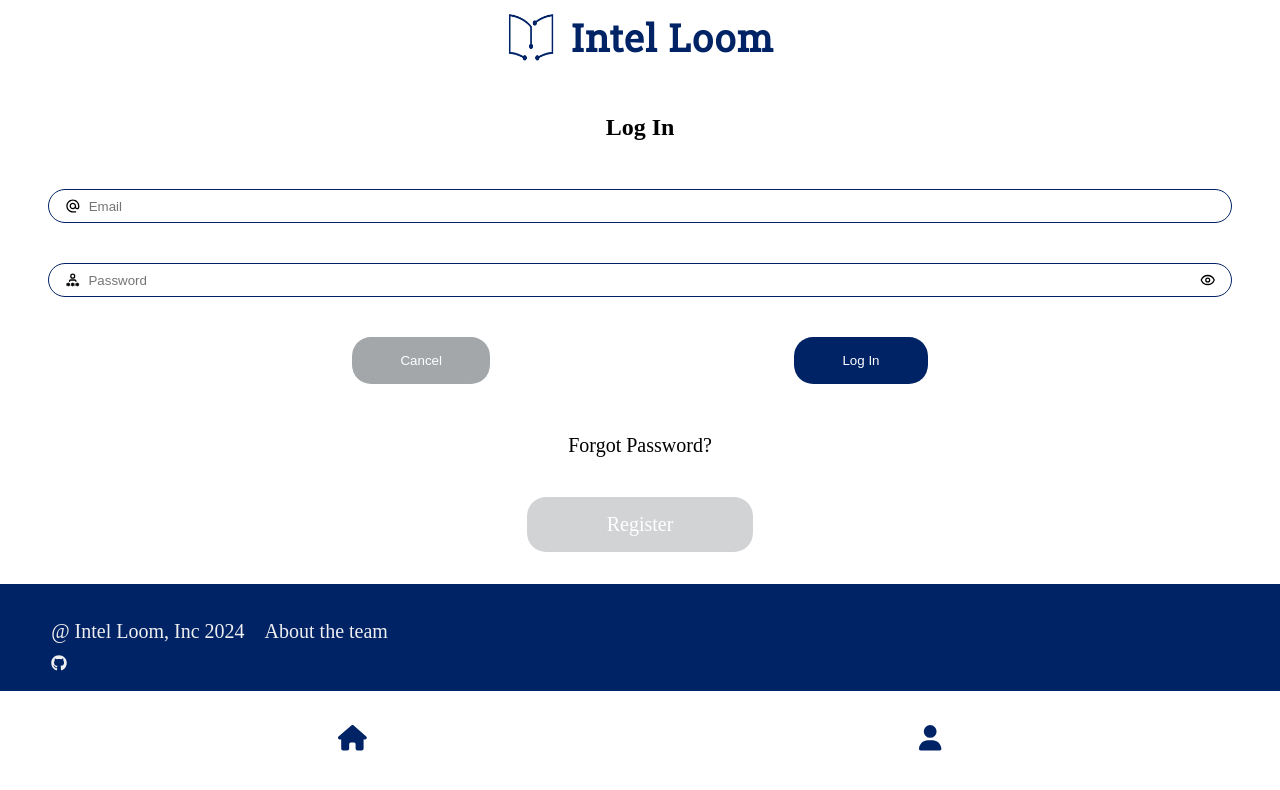
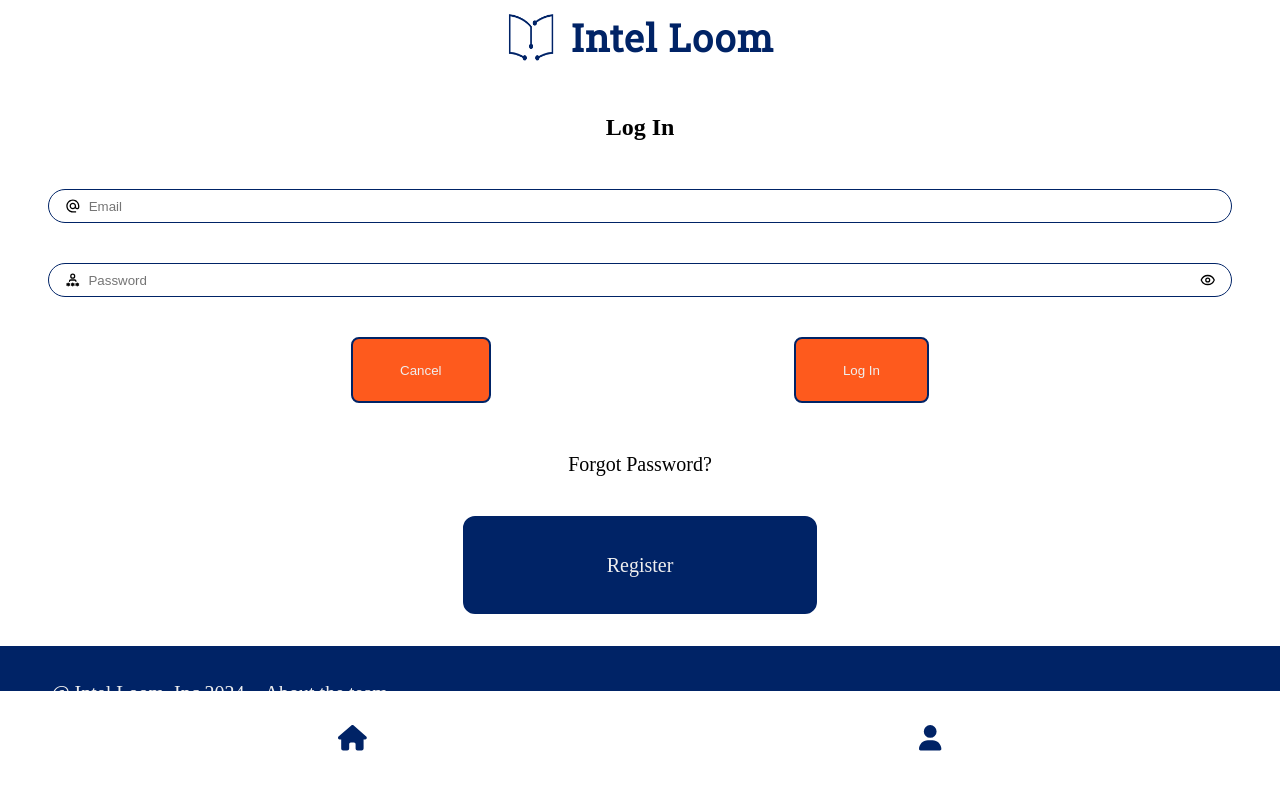
Before and after one commit to overtonjust/Intel-loom-frontend, a React (Vite) app: page /login in a window 1280 px wide. Shown: the top 790 px of the page. Built offline with nearby package versions, Linux system fonts and the light colour scheme; no server answers; what @100mslive/react-sdk would draw is missing.

Commit message:
Setup universal button stylings

```diff
--- a/src/pages/conference/components/JoinCall.jsx
+++ b/src/pages/conference/components/JoinCall.jsx
@@ -63,7 +63,7 @@ const JoinCall = () => {
                     placeholder='Room Code'
                 />
             </div>
-            <button className='join__submit'>Join</button>
+            <button className='button-orange'>Join</button>
         </form>
     );
 };
--- a/src/pages/conference/components/JoinCall.scss
+++ b/src/pages/conference/components/JoinCall.scss
@@ -32,14 +32,4 @@
         &__input::placeholder {
             color: $blue;
         }
-
-    &__submit {
-        padding: 1% 4%;
-        border-radius: .6em;
-        font-size: 1em;
-        outline: none;
-        cursor: pointer;
-        color: #fff;
-        background-color: $orange;
-    }
 }
--- a/src/pages/login/Login.jsx
+++ b/src/pages/login/Login.jsx
@@ -87,14 +87,14 @@ const Login = () => {
           </div>
         </section>
         <section className="login-form__group main-btns">
-          <button type='button' onClick={() => navigate(-1)}>Cancel</button>
-          <button type="submit">Log In</button>
+          <button className="button-orange" type='button' onClick={() => navigate(-1)}>Cancel</button>
+          <button className="button-orange" type="submit">Log In</button>
         </section>
         <section className="login-form__group">
           <p className="forgot-password">Forgot Password?</p>
         </section>
-        <section className="login-form__group switch-btn">
-          <p className="register">Register</p>
+        <section className="login-form__group ">
+          <p className="button-large-blue">Register</p>
         </section>
       </form>
     </main>
--- a/src/pages/login/Login.scss
+++ b/src/pages/login/Login.scss
@@ -40,49 +40,4 @@
 .main-btns {
   display: flex;
   justify-content: space-evenly;
-  button {
-    cursor: pointer;
-    background: rgb(163, 167, 169);
-    border: none;
-    border-radius: 1.2rem;
-    color: white;
-    padding: 1rem 3rem;
-    &:hover {
-      background: rgb(163, 167, 169, 0.5);
-      box-shadow: 0 0 1rem 0.2rem rgb(163, 167, 169);
-    }
-    &:active {
-      background: rgb(163, 167, 169, 0.8);
-      box-shadow: none;
-    }
-    &:nth-child(2) {
-      background: $blue;
-      &:hover {
-        background: $orange;
-        box-shadow: 0 0 1rem 0.2rem rgb(163, 167, 169, 0.5);
-      }
-      &:active {
-        box-shadow: 0 0 1rem 0.2rem rgb(163, 167, 169, 0.8);
-      }
-    }
-  }
 }
-
-.switch-btn {
-  p {
-    cursor: pointer;
-    background: rgb(163, 167, 169, 0.5);
-    border: none;
-    border-radius: 1.2rem;
-    color: white;
-    padding: 1rem 5rem;
-    &:hover {
-      background: rgb(163, 167, 169);
-      box-shadow: 0 0 1rem 0.2rem rgb(163, 167, 169, 0.5);
-    }
-    &:active {
-      background: rgb(163, 167, 169, 0.8);
-      box-shadow: none;
-    }
-  }
-}
--- a/src/shared components/ClassCard.jsx
+++ b/src/shared components/ClassCard.jsx
@@ -23,7 +23,7 @@ const ClassCard = ({ classInfo }) => {
                 <div className='class__row'>
                     <p className='class__text'>${Number(classInfo.price).toFixed(0)}</p>
                     {true &&
-                            <Link className='class__link' to={'/view'}>
+                            <Link className='button-orange' to={'/view'}>
                                 Join Class
                             </Link>
                     }
--- a/src/shared components/ClassCard.scss
+++ b/src/shared components/ClassCard.scss
@@ -48,8 +48,8 @@
         outline: none;
         cursor: pointer;
         font-size: 1em;
-        padding: 2%;
-        border-radius: 1.2em;
+        padding: 2% 4%;
+        border-radius: .6em;
         background-color: $orange;
         color: $white;
         text-decoration: none;
--- a/src/shared.scss
+++ b/src/shared.scss
@@ -1,7 +1,89 @@
 
 $orange: #FE5A1D;
+$orange-hover: #fb7f52;
 $white: #EFEFEF;
 $footer: #cacaca;
 $grey: #b6b6b6;
 $blue: #002366;
+$blue-hover: #1e4182e6;
 $card: rgba(0, 35, 102,.89);
+
+.button-orange {
+    border: 2px solid $blue;
+    outline: none;
+    cursor: pointer;
+    padding: 2% 4%;
+    border-radius: .6em;
+    background-color: $orange;
+    color: $white;
+    text-decoration: none;
+    &:hover {
+        transform: translateY(-2px);
+        box-shadow: 0 0 .6rem .2rem $blue-hover;
+    }
+    &:active {
+        transform: translateY(2px);
+        background-color: $orange-hover;
+        box-shadow: none;
+    }
+}
+
+.button-blue {
+    border: 2px solid $blue;
+    outline: none;
+    cursor: pointer;
+    padding: 2% 4%;
+    border-radius: .6em;
+    background-color: $blue;
+    color: $white;
+    text-decoration: none;
+    &:hover {
+        transform: translateY(-2px);
+        box-shadow: 0 0 .6rem .2rem $orange-hover;
+    }
+    &:active {
+        transform: translateY(2px);
+        background-color: $blue-hover;
+        box-shadow: none;
+    }
+}
+
+.button-large-orange {
+    border: 2px solid $blue;
+    outline: none;
+    cursor: pointer;
+    padding: 3% 12%;
+    border-radius: .6em;
+    background-color: $orange;
+    color: $white;
+    text-decoration: none;
+    &:hover {
+        transform: translateY(-2px);
+        box-shadow: 0 0 .6rem .2rem $blue-hover;
+    }
+    &:active {
+        transform: translateY(2px);
+        background-color: $orange-hover;
+        box-shadow: none;
+    }
+}
+
+.button-large-blue {
+    border: 2px solid $blue;
+    outline: none;
+    cursor: pointer;
+    padding: 3% 12%;
+    border-radius: .6em;
+    background-color: $blue;
+    color: $white;
+    text-decoration: none;
+    &:hover {
+        transform: translateY(-2px);
+        box-shadow: 0 0 .6rem .2rem $orange-hover;
+    }
+    &:active {
+        transform: translateY(2px);
+        background-color: $blue-hover;
+        box-shadow: none;
+    }
+}
```
